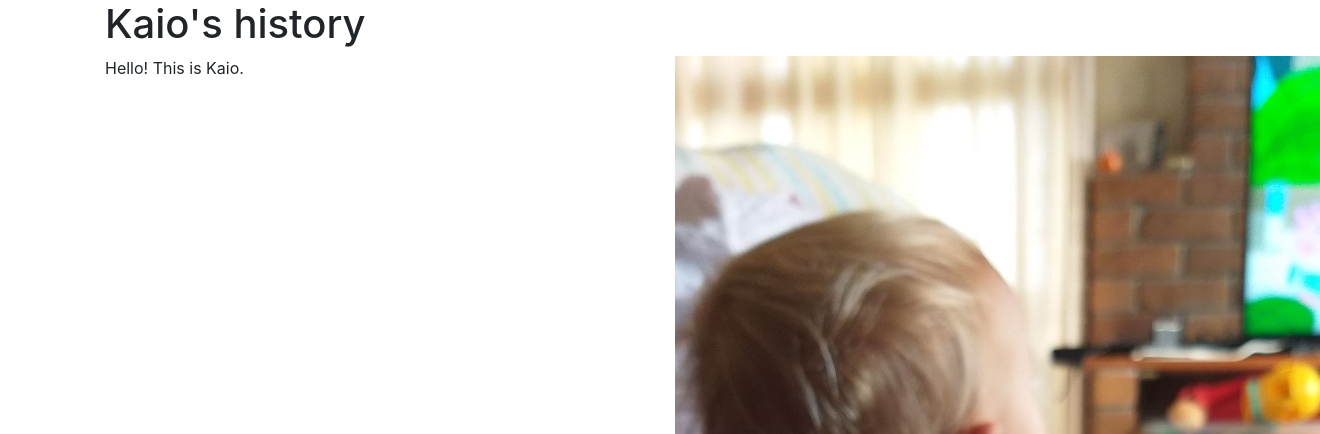
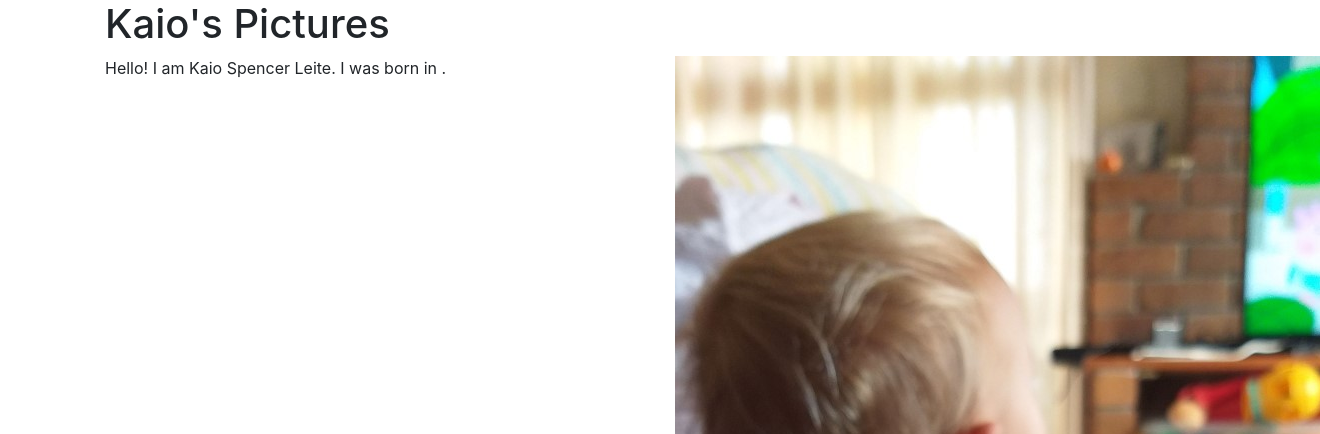
Before and after one commit to lettileite/Assignment_Website, a PHP site: page / in a window 1320 px wide. Shown: the part 56-490 px from the top of the page. Run offline with PHP 8.4, Linux system fonts and the light colour scheme.

Commit message:
third commit

```diff
--- a/index.php
+++ b/index.php
@@ -3,8 +3,8 @@
 <html>
     <head>
             <meta charset="utf-8">
-            <meta name="description" content="Bike Trips I want to do">
-            <meta name="keywords" content="Bike, trip, Biketour">
+            <meta name="description" content="This is a website about Kaio">
+            <meta name="keywords" content="Baby, newborn, toddler">
             <meta name="author" content="Leticia de Oliveira Leite">
             <meta name="viewport" content="width=device-width, initial-scale=1.0">
             <title>Kaio na Web</title>
@@ -39,28 +39,44 @@
         <header>
             <section id="content">
                 <div class="container">
-                    <h1>Kaio's history</h1>
+                    <h1>Kaio's Pictures</h1>
                     <div class="row">
                         <div class="col-6">
                             <p>
-                                Hello! This is Kaio.
+                                Hello! I am Kaio Spencer Leite. I was born in  .
                             </p>
                         </div>
                         <div class="col-6">
-                            <img src="img/watchingTV.jpg" alt="bike">
+                            <img src="img/watchingTV.jpg" alt="Kaio watching TV">
                         </div>
                     </div>
                 </div>
             </section>
         </header>
-
+        <section id="content">
+                <div class="container">
+                    <h1>Kaio's Pictures</h1>
+                    <div class="row">
+                        <div class="col-6">
+                            <p>
+                                Hello! I am Kaio Spencer Leite. I was born in  .
+                            </p>
+                        </div>
+                        <div class="col-6">
+                            <img src="img/watchingTV.jpg" alt="Kaio watching TV">
+                        </div>
+                    </div>
+                </div>
+            </section>
 
         <section id="video">
             <div class="container">
                 <h1>Kaio's Video</h1>
                 <div class="embed-responsive embed-responsive-16by9">
 
-                    <iframe class="responsive-iframe" src="video/sample1.mp4"type="video/mp4" frameborder="0" allow="accelerometer; autoplay; encrypted-medi; gyroescope; picture-in-picture" allowfullscreen>
+                    <iframe class="responsive-iframe" src="video/sample1.mp4"type="video/mp4"
+                    frameborder="0" allow="accelerometer; autoplay; encrypted-medi; gyroescope;
+                    picture-in-picture" allowfullscreen>
                     </iframe>
 
 
@@ -76,6 +92,9 @@
                     <h1>
                         Contact Me
                     </h1>
+                    <p>
+                        Would you like to send me a message?
+                    </p>
                     <form action="#">
                         <div class="form-group">
                             <label for="Name"> Name </label>
```
Also changed, not shown: img/20180925_103436.jpg (added), img/20190530_203518 (2).jpg (added), img/IMG-20180930-WA0055.jpg (added), img/IMG-20190106-WA0058.jpg (added), img/IMG-20190111-WA0032.jpg (added), img/IMG-20190125-WA0036 (2).jpg (added), img/IMG_20200405_000939_421.jpg (added), 1 other file.
